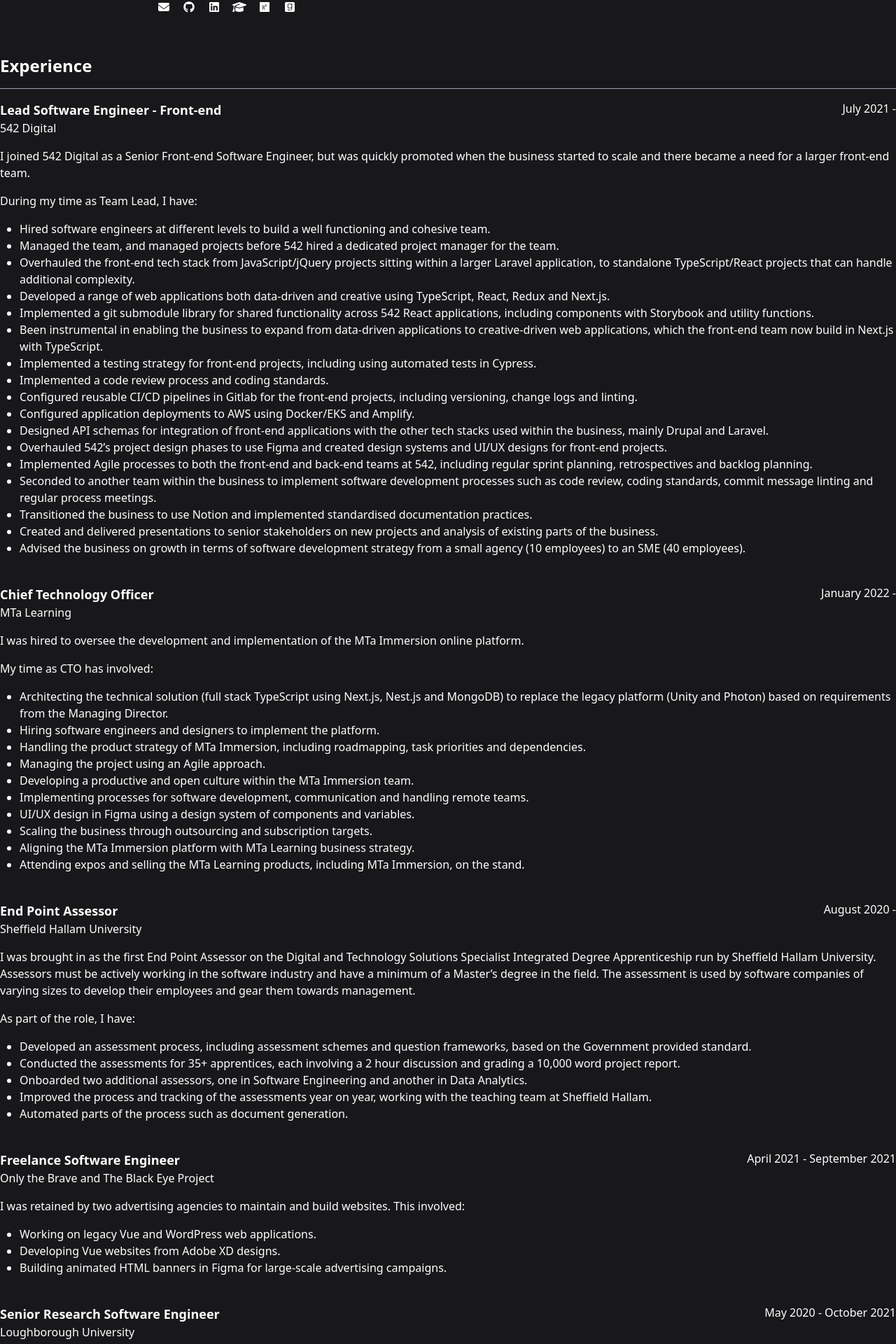
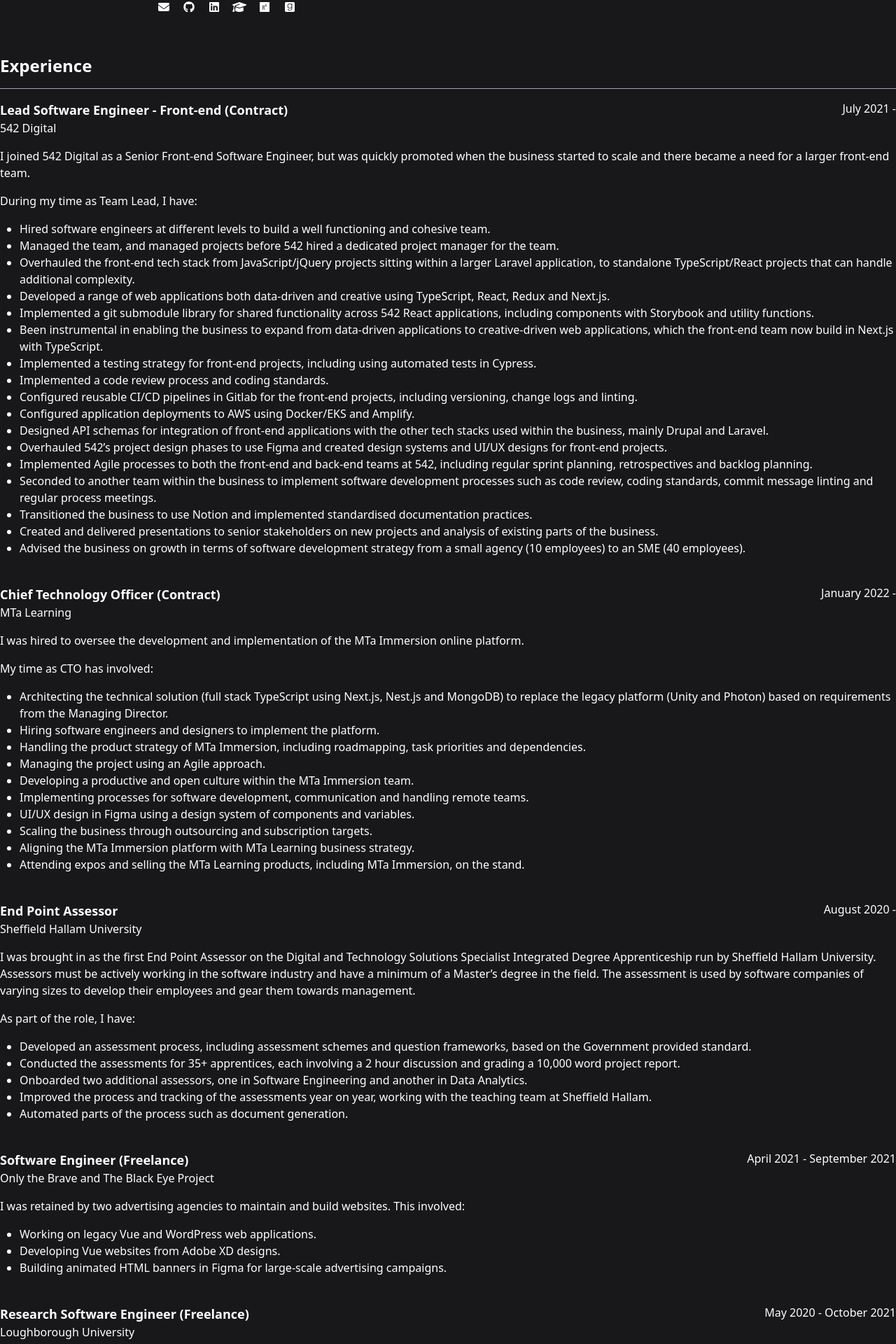
Before and after one commit to simonrose121/simon-rose.co.uk, a Next.js app: page / in a window 1280 px wide. Shown: the part 474-2394 px from the top of the page at 70% size. Built offline with nearby package versions, Linux system fonts and the light colour scheme.

Commit message:
refactor: added contract/freelance to positions

```diff
--- a/content/experience.ts
+++ b/content/experience.ts
@@ -8,7 +8,7 @@ export type PositionType = {
 
 export const experiences: Array<PositionType> = [
 	{
-		title: 'Lead Software Engineer - Front-end',
+		title: 'Lead Software Engineer - Front-end (Contract)',
 		place: '542 Digital',
 		dates: 'July 2021 -',
 		description: `
@@ -36,7 +36,7 @@ During my time as Team Lead, I have:
 		`,
 	},
 	{
-		title: 'Chief Technology Officer',
+		title: 'Chief Technology Officer (Contract)',
 		place: 'MTa Learning',
 		dates: 'January 2022 -',
 		description: `
@@ -73,7 +73,7 @@ As part of the role, I have:
 		`,
 	},
 	{
-		title: 'Freelance Software Engineer',
+		title: 'Software Engineer (Freelance)',
 		place: 'Only the Brave and The Black Eye Project',
 		dates: 'April 2021 - September 2021',
 		description: `
@@ -85,7 +85,7 @@ I was retained by two advertising agencies to maintain and build websites. This
 		`,
 	},
 	{
-		title: 'Senior Research Software Engineer',
+		title: 'Research Software Engineer (Freelance)',
 		place: 'Loughborough University',
 		dates: 'May 2020 - October 2021',
 		description: `
```
